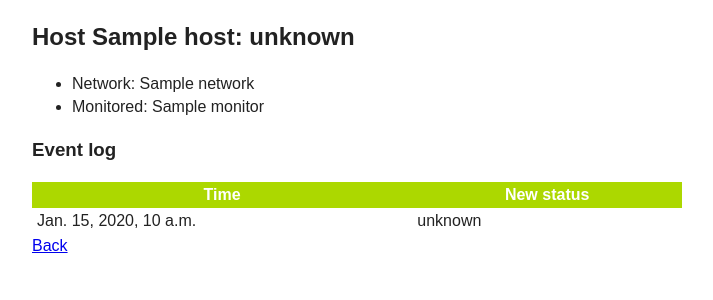
After one commit to kapsiry/vahti, a Django app: template vahti/templates/hostmonitor/host_detail.html in a window 1280 px wide. The commit adds this page. Shown: the top 300 px of the page, without its empty margins (283-996 px from the left). Run offline with Django 3.2, Linux system fonts and the light colour scheme; the template is opened without the code that fills it: most values are stand-ins (such as "Sample title", 1, 10 or a date in 2020).

Commit message:
Host status change event tracking

```diff
--- a/hostmonitor/urls.py
+++ b/hostmonitor/urls.py
@@ -2,11 +2,12 @@ from django.conf.urls import patterns, include, url
 from django.views.generic import ListView
 
 from hostmonitor.models import Host, Network
-from hostmonitor.views import HostListView
+from hostmonitor.views import HostDetailView, HostListView
 
 
 urlpatterns = patterns('',
     url(r'^$', ListView.as_view(model=Network), name='network-list'),
     url(r'^network/(?P<slug>[^/]*)$', HostListView.as_view(),
         name='host-list'),
+    url(r'^host/(?P<pk>[^/]*)$', HostDetailView.as_view(), name='host-detail'),
 )
--- /dev/null
+++ b/vahti/templates/hostmonitor/host_detail.html
@@ -0,0 +1,30 @@
+{% extends "base.html" %}
+{% load hostmonitor_extras %}
+{% load future %}
+{% block header %}
+<h2>Host {{ host }}: {{host.up|isup}}</h2>
+{% endblock %}
+{% block content %}
+<ul>
+  <li>Network: {{ host.network }}</li>
+  <li>Monitored: {{ host.monitor}}</li>
+</ul>
+
+<h3>Event log</h3>
+<table>
+  <tr>
+    <th>Time</th>
+    <th>New status</th>
+  </tr>
+  {% for event in event_list %}
+  <tr>
+    <td>{{event.time}}</td>
+    <td>{{event.up|isup}}</td>
+  </tr>
+  {% endfor %}
+</table>
+
+{% endblock %}
+{% block footer %}
+<a href="{% url 'network-list' %}">Back</p>
+{% endblock %}
--- a/vahti/templates/hostmonitor/host_list.html
+++ b/vahti/templates/hostmonitor/host_list.html
@@ -14,7 +14,7 @@
     </tr>
     {% for host in object_list %}
       <tr class="{{ host.up|isup }}">
-        <td>{{ host.ip }}</td>
+        <td><a href="{% url "host-detail" pk=host.ip %}">{{ host.ip }}</a></td>
         <td {% if host.name == None %}class="none"{% endif %}>{{ host.name }}</td>
         <td>
           <span class="status">{{ host.up|isup }}</span>
```
Also changed, not shown: hostmonitor/models.py (+17 -1 lines), hostmonitor/views.py (+10 -1 lines).
